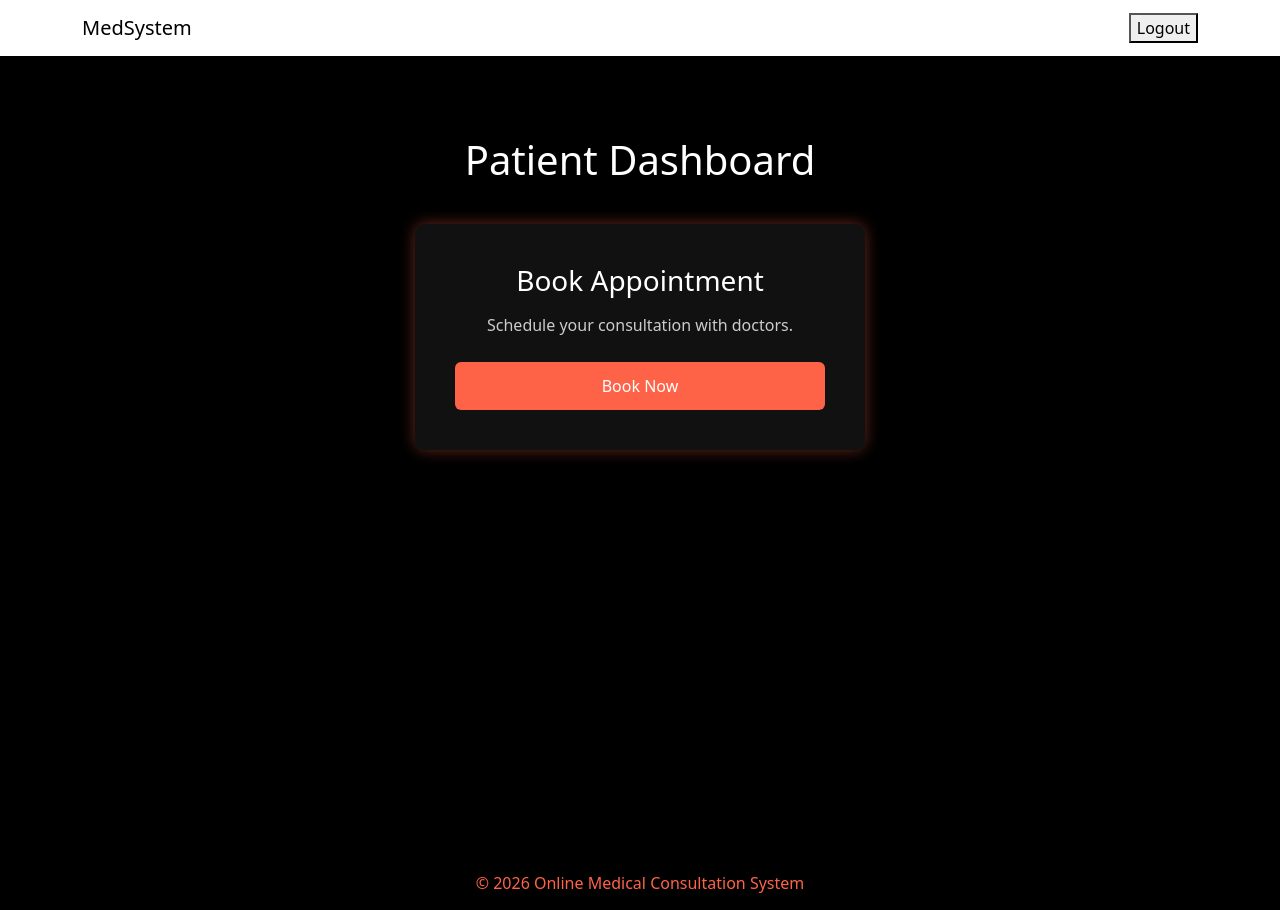
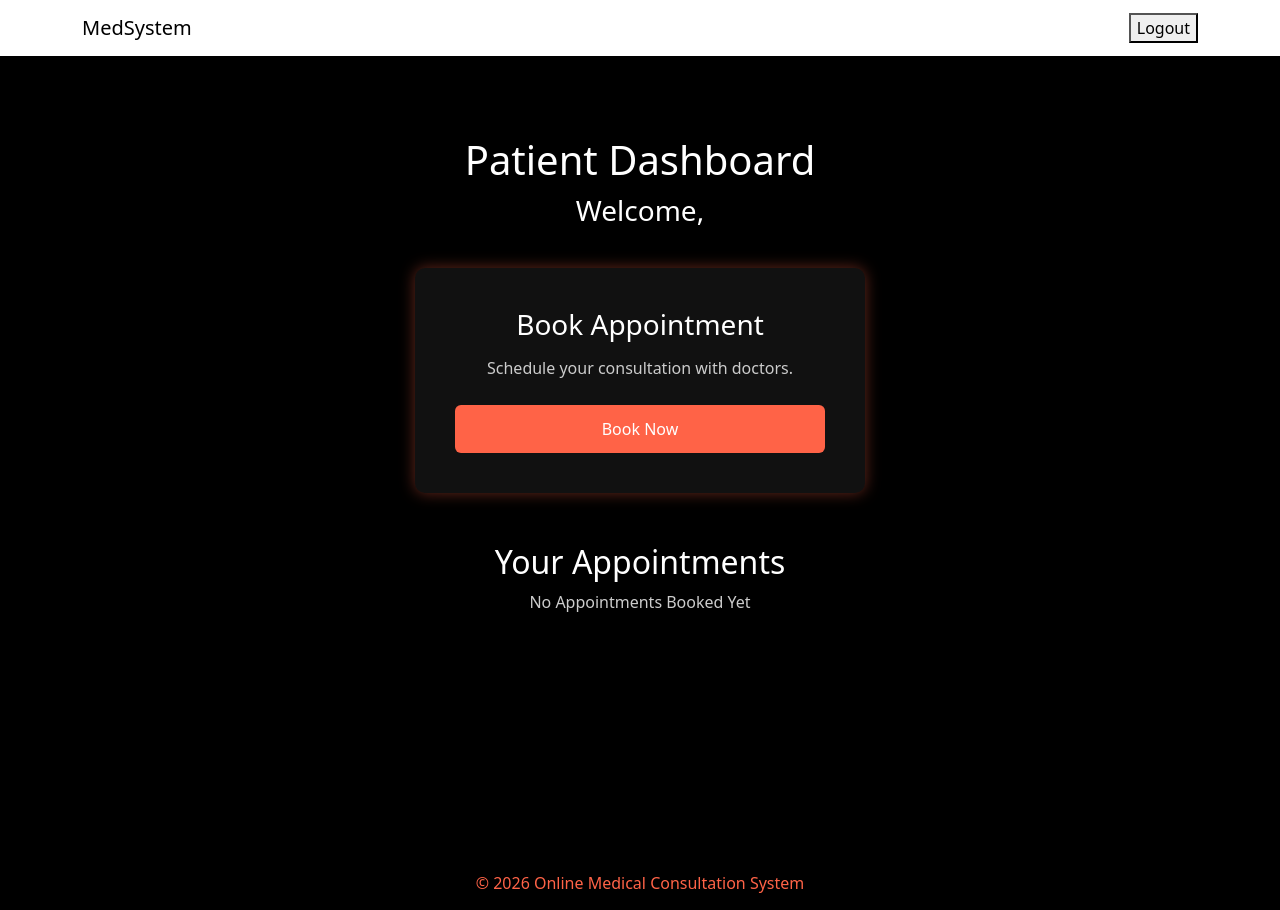
Before and after one commit to Hemakusuluri/online-medical-system, a React app: page /patient in a window 1280 px wide. Built offline with nearby package versions, Linux system fonts and the light colour scheme; the HTML template or start-up script is replaced by a standard one.

Commit message:
Enhance PatientDashboard with user appointments

```diff
--- a/src/pages/PatientDashboard.jsx
+++ b/src/pages/PatientDashboard.jsx
@@ -1,7 +1,21 @@
+import { useEffect, useState } from "react";
 import { useNavigate } from "react-router-dom";
 
 function PatientDashboard() {
   const navigate = useNavigate();
+  const loggedUser = JSON.parse(localStorage.getItem("loggedInUser"));
+
+  const [appointments, setAppointments] = useState([]);
+
+  useEffect(() => {
+    const storedAppointments =
+      JSON.parse(localStorage.getItem("appointments")) || [];
+    setAppointments(storedAppointments);
+  }, []);
+
+  const patientAppointments = appointments.filter(
+    (a) => a.patientName === loggedUser?.username
+  );
 
   return (
     <div
@@ -9,13 +23,17 @@ function PatientDashboard() {
         backgroundColor: "black",
         minHeight: "100vh",
         paddingTop: "80px",
-        textAlign: "center"
+        textAlign: "center",
+        color: "white"
       }}
     >
-      <h1 style={{ color: "white", marginBottom: "40px" }}>
-        Patient Dashboard
-      </h1>
+      <h1 style={{ marginBottom: "10px" }}>Patient Dashboard</h1>
 
+      <h3 style={{ color: "white", marginBottom: "40px" }}>
+        Welcome, {loggedUser?.username}
+      </h3>
+
+      {/* Book Appointment Card */}
       <div
         style={{
           backgroundColor: "#111",
@@ -36,21 +54,52 @@ function PatientDashboard() {
 
         <button
           onClick={() => navigate("/book-appointment")}
-          style={{
-            width: "100%",
-            padding: "12px",
-            backgroundColor: "tomato",
-            color: "white",
-            border: "none",
-            borderRadius: "6px",
-            fontSize: "16px"
-          }}
+          style={buttonStyle}
         >
           Book Now
         </button>
+      </div>
+
+      {/* Show Appointments */}
+      <div style={{ marginTop: "50px" }}>
+        <h2 style={{ color: "white" }}>Your Appointments</h2>
+
+        {patientAppointments.length === 0 ? (
+          <p style={{ color: "#ccc" }}>
+            No Appointments Booked Yet
+          </p>
+        ) : (
+          patientAppointments.map((appointment, index) => (
+            <div
+              key={index}
+              style={{
+                backgroundColor: "#111",
+                padding: "15px",
+                margin: "15px auto",
+                width: "450px",
+                borderRadius: "8px",
+                boxShadow: "0 0 10px rgba(255,99,71,0.3)"
+              }}
+            >
+              <p><strong>Doctor:</strong> {appointment.doctorName}</p>
+              <p><strong>Date:</strong> {appointment.date}</p>
+              <p><strong>Time:</strong> {appointment.time}</p>
+            </div>
+          ))
+        )}
       </div>
     </div>
   );
 }
 
+const buttonStyle = {
+  width: "100%",
+  padding: "12px",
+  backgroundColor: "tomato",
+  border: "none",
+  color: "white",
+  borderRadius: "6px",
+  fontSize: "16px"
+};
+
 export default PatientDashboard;
```
